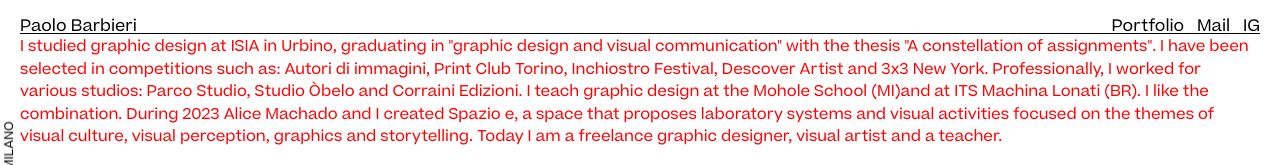
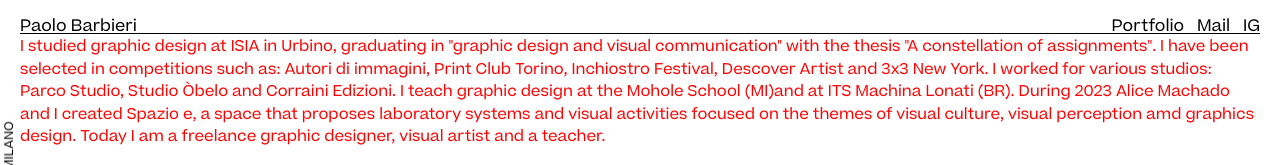
Before and after one commit to pablobarbieri/paolobarbieri.info, a plain HTML site: page index.html in a window 1280 px wide. Shown: the top 165 px of the page. Drawn offline with nearby package versions, Linux system fonts and the light colour scheme.

Commit message:
Update index.html

```diff
--- a/index.html
+++ b/index.html
@@ -62,7 +62,7 @@
 
 
 <div id="description_box" onmouseover="highlightOn()" onmouseout="highlightOff()">
-<p class="descript">I studied graphic design at ISIA in Urbino, graduating in "graphic design and visual communication" with the thesis "A constellation of assignments". I have been selected in competitions such as: Autori di immagini, Print Club Torino, Inchiostro Festival, Descover Artist and 3x3 New York. Professionally, I worked for various studios: Parco Studio, Studio Òbelo and Corraini Edizioni. I teach graphic design at the Mohole School (MI)and at ITS Machina Lonati (BR). I like the combination. During 2023 Alice Machado and I created Spazio e, a space that proposes laboratory systems and visual activities focused on the themes of visual culture, visual perception, graphics and storytelling. Today I am a freelance graphic designer, visual artist and a teacher.</p>
+<p class="descript">I studied graphic design at ISIA in Urbino, graduating in "graphic design and visual communication" with the thesis "A constellation of assignments". I have been selected in competitions such as: Autori di immagini, Print Club Torino, Inchiostro Festival, Descover Artist and 3x3 New York. I worked for various studios: Parco Studio, Studio Òbelo and Corraini Edizioni. I teach graphic design at the Mohole School (MI)and at ITS Machina Lonati (BR). During 2023 Alice Machado and I created Spazio e, a space that proposes laboratory systems and visual activities focused on the themes of visual culture, visual perception amd graphics design. Today I am a freelance graphic designer, visual artist and a teacher.</p>
 </div>
 <section id="gallery"></section>
 <div id="credits" style="text-align: center; margin-top:40px">
```
